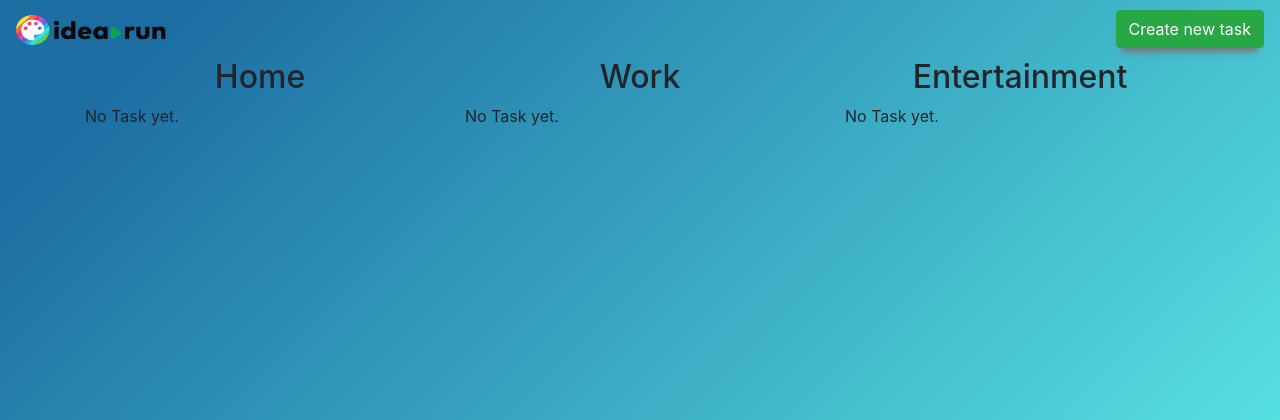
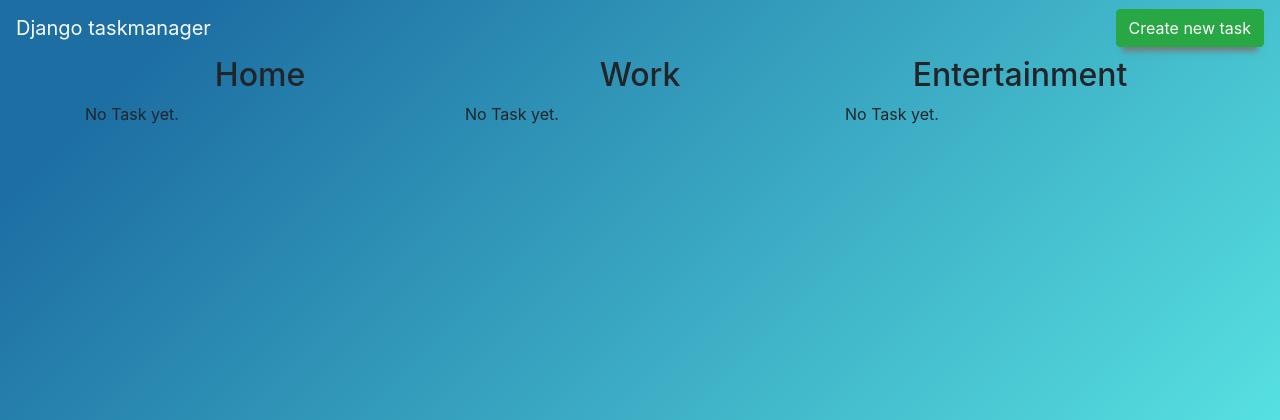
Before and after one commit to mansourmahboubi/django-taskmanager, a Django app: page / in a window 1280 px wide. Shown: the top 420 px of the page. Run offline with Django 3.2, Linux system fonts and the light colour scheme; data that the repository does not hold is empty; some libraries are stand-ins or nearby versions.

Commit message:
idearun logo remove

```diff
--- a/templates/base.html
+++ b/templates/base.html
@@ -19,12 +19,12 @@
 
     gtag('config', 'UA-130567619-2');
   </script>
-    <title>Idearun, Troject</title>
+    <title>Django taskmanager</title>
   </head>
   <body>
     <nav id="navbar-example2" class="navbar navbar-light sticky-top">
-      <a class="navbar-brand" href="/">
-      <img src="{% static "DesignStudioLogo.png" %}" width="150" height="30" alt="">
+      <a class="navbar-brand text-light" href="/">
+      Django taskmanager
     </a>
       <a href="/edit/create/" class="btn btn-success bx-shadow">Create new task</a>
     </nav>
```
Also changed, not shown: static/DesignStudioLogo.png (deleted).
